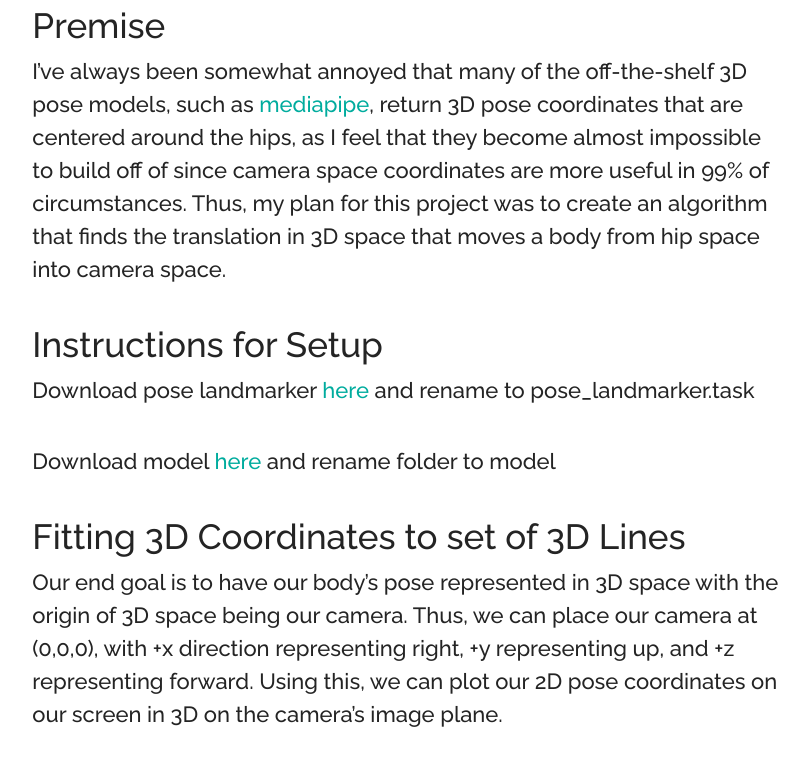
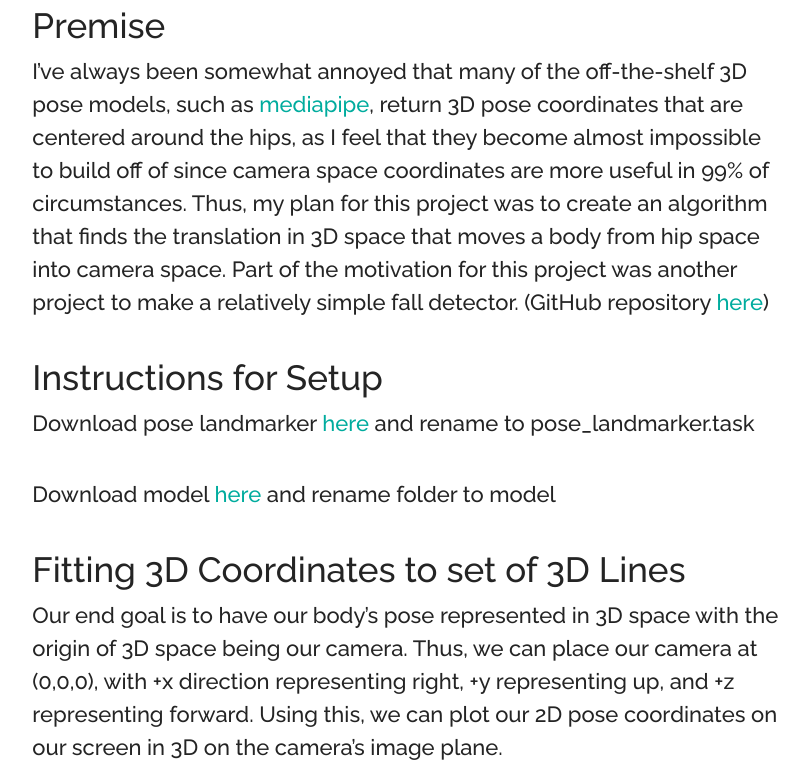
Before and after one commit to mbird1258/Matthew-Bird.com, a website: page blogs/Hip-to-Camera-Space.html in a window 1280 px wide. Shown: the part 1071-1837 px from the top of the page, without its empty margins (231-1040 px from the left). Drawn offline with nearby package versions, Linux system fonts and the light colour scheme.

Commit message:
Update blog to include link to fall detector github

```diff
--- a/blogs/Hip-to-Camera-Space.html
+++ b/blogs/Hip-to-Camera-Space.html
@@ -90,7 +90,7 @@
             <h4>Github Repository: <a href="https://github.com/mbird1258/3D-Pose-Camera-to-Hip-Space">https://github.com/mbird1258/3D-Pose-Camera-to-Hip-Space</a></h4>
 
             <h2>Premise</h2>
-            <p>I’ve always been somewhat annoyed that many of the off-the-shelf 3D pose models, such as <a href="https://ai.google.dev/edge/mediapipe/solutions/vision/pose_landmarker">mediapipe</a>, return 3D pose coordinates that are centered around the hips, as I feel that they become almost impossible to build off of since camera space coordinates are more useful in 99% of circumstances. Thus, my plan for this project was to create an algorithm that finds the translation in 3D space that moves a body from hip space into camera space. </p>
+            <p>I’ve always been somewhat annoyed that many of the off-the-shelf 3D pose models, such as <a href="https://ai.google.dev/edge/mediapipe/solutions/vision/pose_landmarker">mediapipe</a>, return 3D pose coordinates that are centered around the hips, as I feel that they become almost impossible to build off of since camera space coordinates are more useful in 99% of circumstances. Thus, my plan for this project was to create an algorithm that finds the translation in 3D space that moves a body from hip space into camera space. Part of the motivation for this project was another project to make a relatively simple fall detector. (GitHub repository <a href="https://github.com/mbird1258/Fall-Detection">here</a>)</p>
 
             <h2>Instructions for Setup</h2>
             <p>Download pose landmarker <a href="https://ai.google.dev/edge/mediapipe/solutions/vision/pose_landmarker/python">here</a> and rename to pose_landmarker.task</p>
```
